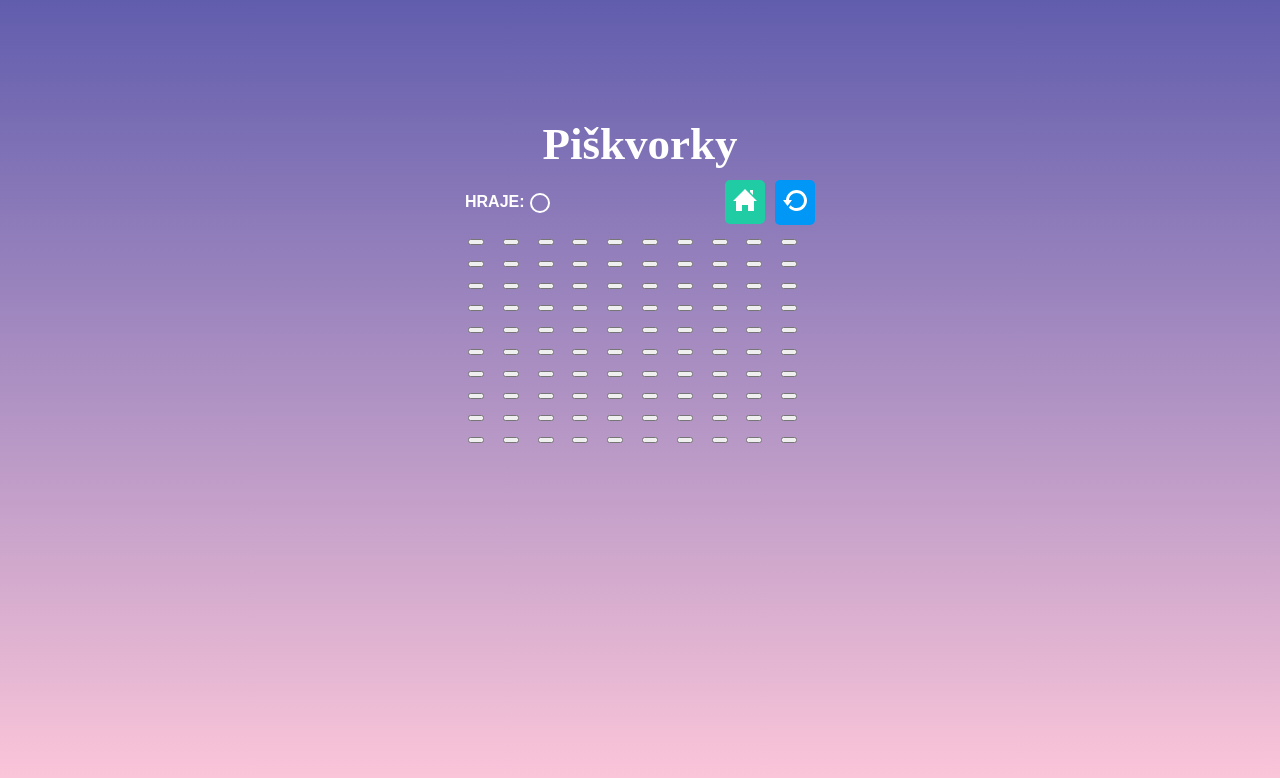
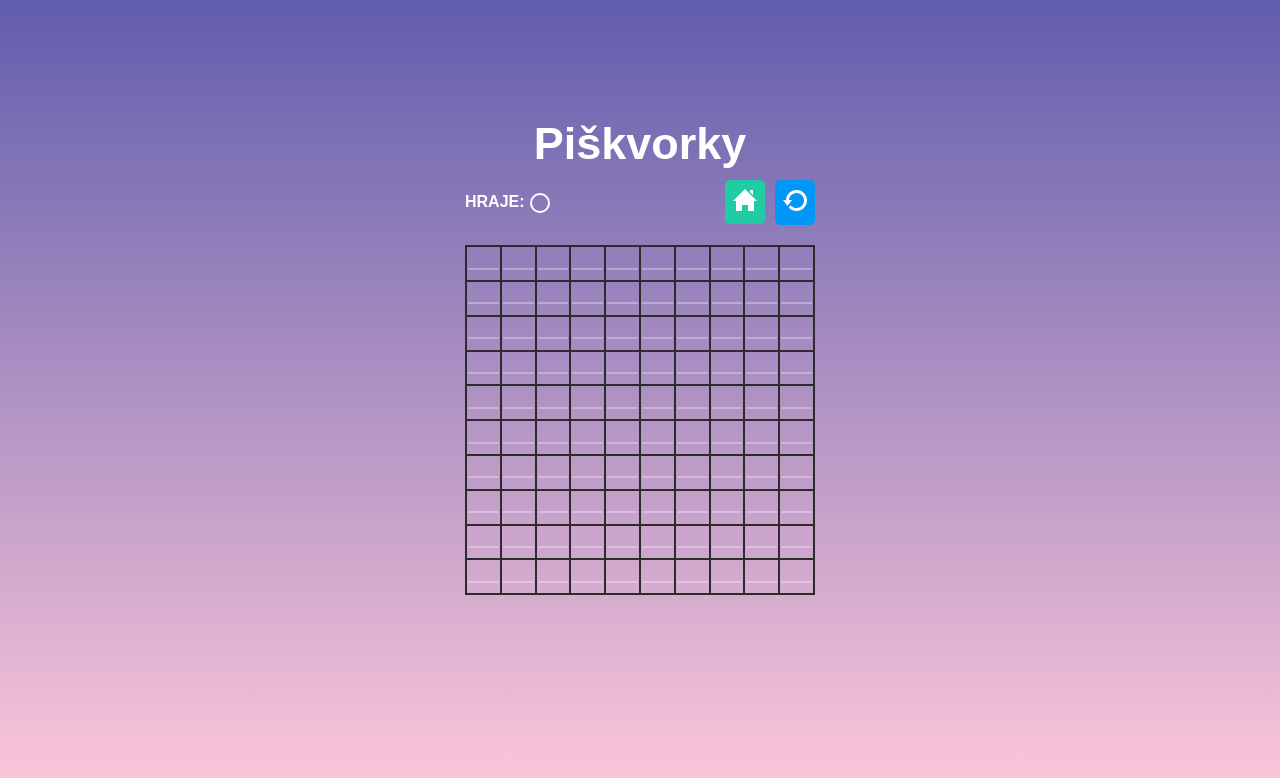
Before and after one commit to Kristyna-Novakova/piskvorky, a plain HTML site: page hra.html in a window 1280 px wide. Drawn offline with Linux system fonts and the light colour scheme.

Commit message:
Correction of the table

```diff
--- a/style.css
+++ b/style.css
@@ -82,10 +82,11 @@ body {
   position: absolute;
   top: 5rem;
   left: calc(50% - (350px / 2));
+  max-width: 80vmin
 }
 
 .play-title {
-  font-family: "Lobster";
+  font-family: "Lobster", sans-serif;
   font-size: 45px;
   text-align: center;
   margin-bottom: 10px;
@@ -96,6 +97,7 @@ body {
   flex-direction: row;
   justify-content: space-between;
   align-items: center;
+  margin-bottom: 20px;
 }
 
 .player {
@@ -148,3 +150,27 @@ body {
 .button-restart:hover {
   background-color: #0090e9;
 }
+
+/* Piškvorkové pole */
+
+table {
+  border-collapse: collapse;
+  aspect-ratio: 1 / 1;
+}
+
+td {
+  border: 2px solid rgb(44, 44, 44);
+}
+
+button {
+  width: 100%;
+  height: 100%;
+  background: rgba(255, 255, 255, 0.3);
+  border: 0;
+}
+
+button:hover,
+button:focus {
+  background: rgba(255, 255, 255, 0.5);
+  cursor: pointer;
+}
```
